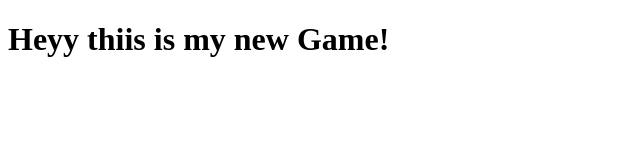
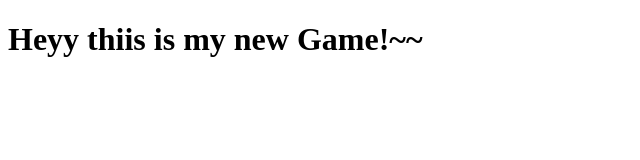
Before and after one commit to Sapna190/Java, a plain HTML site: page JavaScript/Game/Game.html in a window 1280 px wide. Shown: the full height of the page, 0-640 px from the left. Drawn offline with Linux system fonts and the light colour scheme.

Commit message:
small activity done

```diff
--- a/JavaScript/Game/Game.html
+++ b/JavaScript/Game/Game.html
@@ -7,7 +7,7 @@
     <link rel="game.css"/>
 </head>
 <body>
-    <h1> Heyy thiis is my new Game!</h1>
+    <h1> Heyy thiis is my new Game!~~</h1>
     <script src="Game.js"></script>
 </body>
 </html>
```
